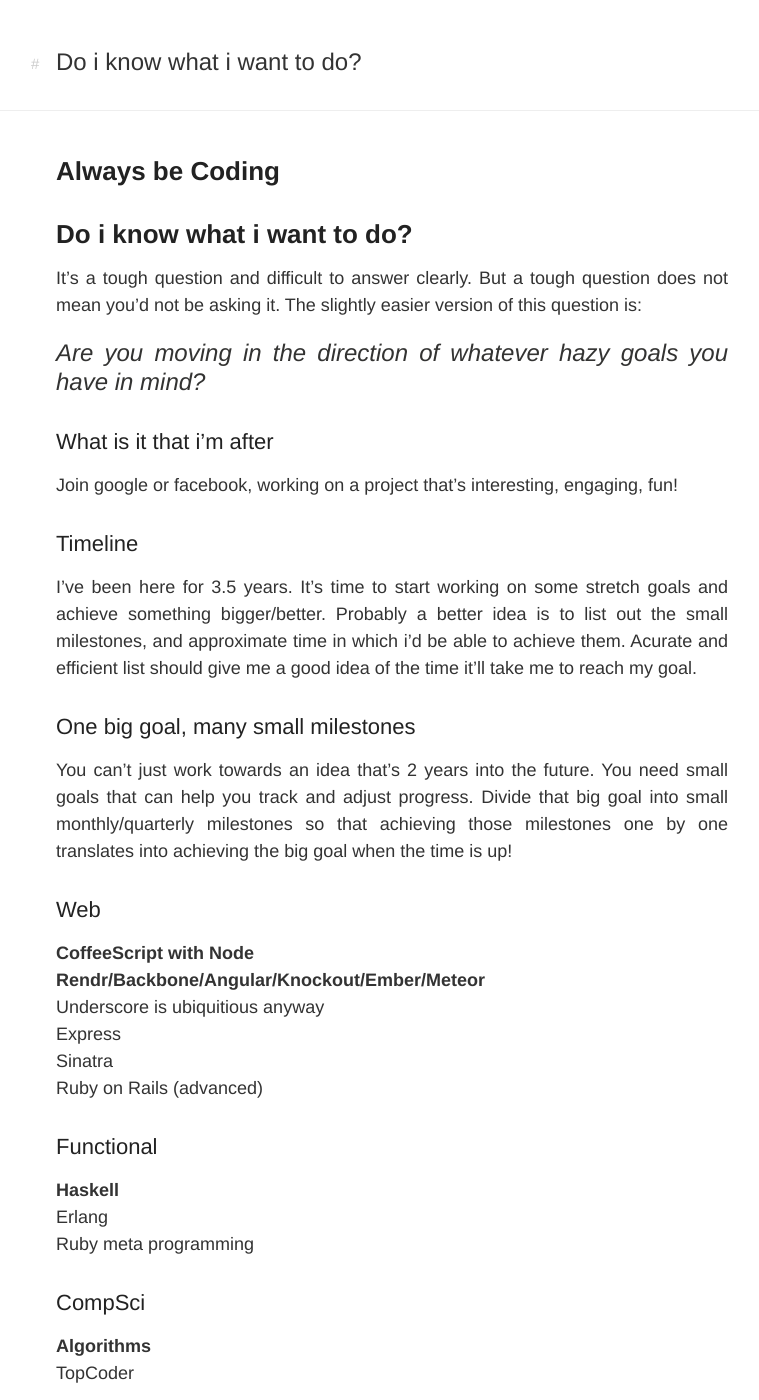
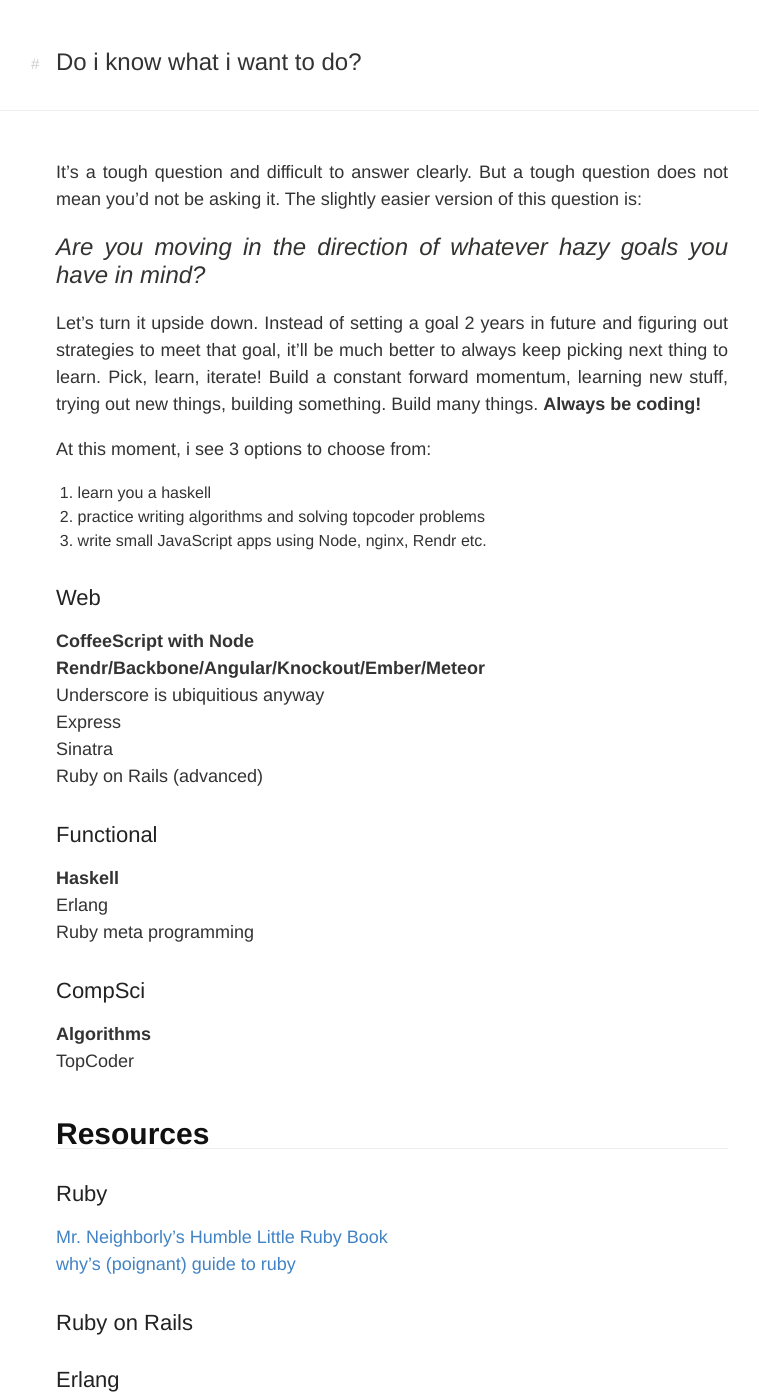
Before and after one commit to rbt91/rbt91.github.io, a Jekyll site: the page built from _posts/2000-01-01-blueprint.md, in a window 1280 px wide and 1400 px high. Shown: the whole window, without its empty margins (248-1007 px from the left). Built offline with Jekyll 4.4.1, drawn with Linux system fonts in a browser that asks for light colours.

Commit message:
Update 2000-01-01-blueprint.md

```diff
--- a/_posts/2000-01-01-blueprint.md
+++ b/_posts/2000-01-01-blueprint.md
@@ -5,25 +5,16 @@
 tags:   coding
 ---
 
-## Always be Coding
-
-## Do i know what i want to do?
-
 It's a tough question and difficult to answer clearly. But a tough question does not mean you'd not be asking it. The slightly easier version of this question is:
 
 >Are you moving in the direction of whatever hazy goals you have in mind?
 
-### What is it that i'm after
+Let's turn it upside down. Instead of setting a goal 2 years in future and figuring out strategies to meet that goal, it'll be much better to always keep picking next thing to learn. Pick, learn, iterate! Build a constant forward momentum, learning new stuff, trying out new things, building something. Build many things. **Always be coding!**
 
-Join google or facebook, working on a project that's interesting, engaging, fun!
-
-### Timeline
-
-I've been here for 3.5 years. It's time to start working on some stretch goals and achieve something bigger/better. Probably a better idea is to list out the small milestones, and approximate time in which i'd be able to achieve them. Acurate and efficient list should give me a good idea of the time it'll take me to reach my goal.
-
-### One big goal, many small milestones
-
-You can't just work towards an idea that's 2 years into the future. You need small goals that can help you track and adjust progress. Divide that big goal into small monthly/quarterly milestones so that achieving those milestones one by one translates into achieving the big goal when the time is up!
+At this moment, i see 3 options to choose from:
+1. learn you a haskell
+2. practice writing algorithms and solving topcoder problems
+3. write small JavaScript apps using Node, nginx, Rendr etc.
 
 ### Web
 
@@ -71,6 +62,7 @@
 ### JavaScript
 
 [Async JavaScript](https://leanpub.com/asyncjs)
+[JavaScript Allonge](https://leanpub.com/javascript-allonge/read)
 
 ### CoffeeScript
 
```
